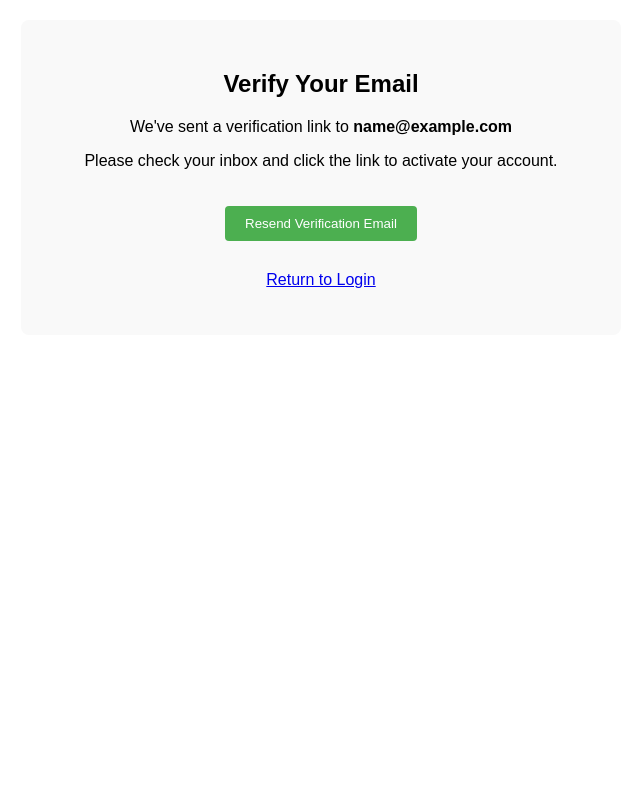
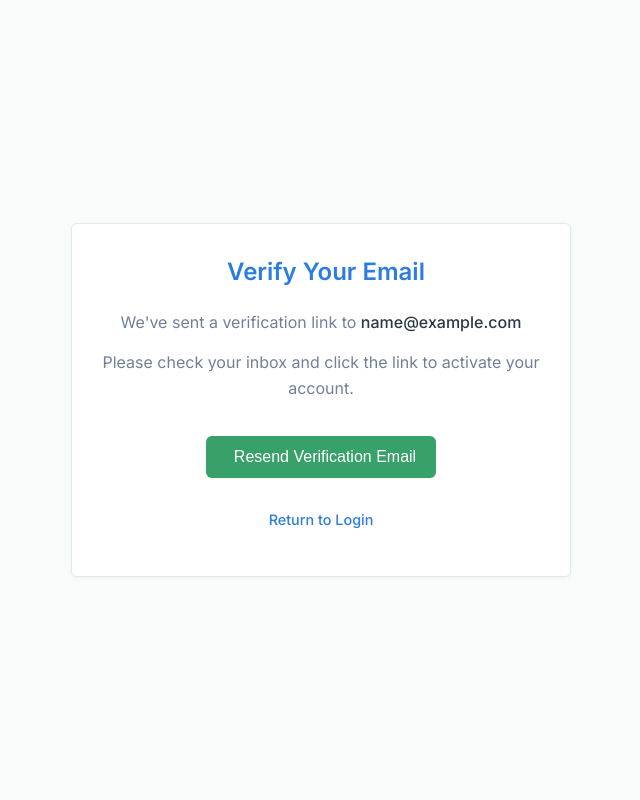
Before and after one commit to shahariarmahfuz/Yes, a Flask app: page /verify/send in a window 1280 px wide. Shown: the whole page, without its empty margins (319-959 px from the left). Run offline with Flask 3, Linux system fonts and the light colour scheme; the visitor is signed in with stand-in values (Sample User, id 1).

Commit message:
Update verify_send.html

```diff
--- a/templates/verify_send.html
+++ b/templates/verify_send.html
@@ -2,32 +2,150 @@
 <html>
 <head>
     <title>Verify Email</title>
+    <link href="https://fonts.googleapis.com/css2?family=Inter:wght@400;500;600&display=swap" rel="stylesheet">
+    <meta name="viewport" content="width=device-width, initial-scale=1.0">
     <style>
-        body { font-family: Arial, sans-serif; max-width: 600px; margin: 0 auto; padding: 20px; }
-        .verify-box { background: #f9f9f9; padding: 30px; border-radius: 8px; text-align: center; }
+        /* Theme based on the Account, Login, and Sign Up Pages with Icons */
+        :root {
+            --primary-color: #2b7de0;
+            --primary-hover: #1967d2;
+            --accent-color: #e53e3e;
+            --success-color: #38a169;
+            --bg-light: #f9fafa;
+            --text-primary: #2d3748;
+            --text-secondary: #718096;
+            --border-color: #e2e8f0;
+            --box-shadow: 0 1px 3px rgba(0, 0, 0, 0.05);
+            --border-radius: 6px;
+        }
+
+        * {
+            box-sizing: border-box;
+            margin: 0;
+            padding: 0;
+        }
+
+        body {
+            font-family: 'Inter', -apple-system, BlinkMacSystemFont, sans-serif;
+            background-color: var(--bg-light);
+            color: var(--text-primary);
+            line-height: 1.5;
+            padding: 20px;
+            margin: 0;
+            -webkit-font-smoothing: antialiased;
+            display: flex;
+            justify-content: center;
+            align-items: center;
+            min-height: 100vh;
+        }
+
+        .verify-container {
+            background-color: white;
+            padding: 30px;
+            border-radius: var(--border-radius);
+            box-shadow: var(--box-shadow);
+            border: 1px solid var(--border-color);
+            text-align: center;
+            width: 100%;
+            max-width: 500px;
+        }
+
+        h2 {
+            font-weight: 600;
+            margin-bottom: 20px;
+            display: flex;
+            align-items: center;
+            justify-content: center;
+            gap: 10px;
+            color: var(--primary-color);
+        }
+
+        h2 i {
+            font-size: 1.5rem;
+        }
+
+        p {
+            color: var(--text-secondary);
+            line-height: 1.6;
+            margin-bottom: 15px;
+        }
+
+        p strong {
+            font-weight: 500;
+            color: var(--text-primary);
+        }
+
         .resend-btn {
-            background: #4CAF50;
+            background-color: var(--success-color);
             color: white;
-            padding: 10px 20px;
+            padding: 12px 20px;
             border: none;
-            border-radius: 4px;
+            border-radius: var(--border-radius);
             cursor: pointer;
             margin-top: 20px;
+            font-size: 1rem;
+            font-weight: 500;
+            transition: background-color 0.2s ease, transform 0.1s ease;
+            box-shadow: var(--box-shadow);
+            display: inline-flex;
+            align-items: center;
+            gap: 8px;
         }
-        .resend-btn:disabled { background: #cccccc; cursor: not-allowed; }
-        .message { margin: 15px 0; }
-        .error { color: #f44336; }
-        .success { color: #4CAF50; }
+
+        .resend-btn:hover {
+            background-color: #2e8555;
+            transform: translateY(-1px);
+        }
+
+        .resend-btn:disabled {
+            background-color: #cccccc;
+            cursor: not-allowed;
+        }
+
+        .message {
+            margin: 15px 0;
+            padding: 10px;
+            border-radius: var(--border-radius);
+        }
+
+        .message.error {
+            background-color: #fdecea;
+            color: var(--accent-color);
+            border: 1px solid #f9c9c9;
+        }
+
+        .message.success {
+            background-color: #e6f9ec;
+            color: var(--success-color);
+            border: 1px solid #b8e7c9;
+        }
+
+        p.login-link {
+            margin-top: 30px;
+            font-size: 0.9rem;
+        }
+
+        p.login-link a {
+            color: var(--primary-color);
+            text-decoration: none;
+            font-weight: 500;
+            transition: color 0.2s ease;
+        }
+
+        p.login-link a:hover {
+            text-decoration: underline;
+            color: var(--primary-hover);
+        }
     </style>
 </head>
 <body>
-    <div class="verify-box">
-        <h2>Verify Your Email</h2>
+    <div class="verify-container">
+        <h2><i class="fas fa-envelope"></i> Verify Your Email</h2>
         <p>We've sent a verification link to <strong>{{ email }}</strong></p>
         <p>Please check your inbox and click the link to activate your account.</p>
 
         <form method="POST">
-            <button type="submit" class="resend-btn">Resend Verification Email</button>
+            <button type="submit" class="resend-btn"><i class="fas fa-redo"></i> Resend Verification Email</button>
         </form>
 
         {% with messages = get_flashed_messages(with_categories=true) %}
@@ -38,8 +156,8 @@
             {% endif %}
         {% endwith %}
 
-        <p style="margin-top: 30px;">
-            <a href="{{ url_for('login') }}">Return to Login</a>
+        <p class="login-link">
+            <a href="{{ url_for('login') }}"><i class="fas fa-sign-in-alt"></i> Return to Login</a>
         </p>
     </div>
 </body>
```
